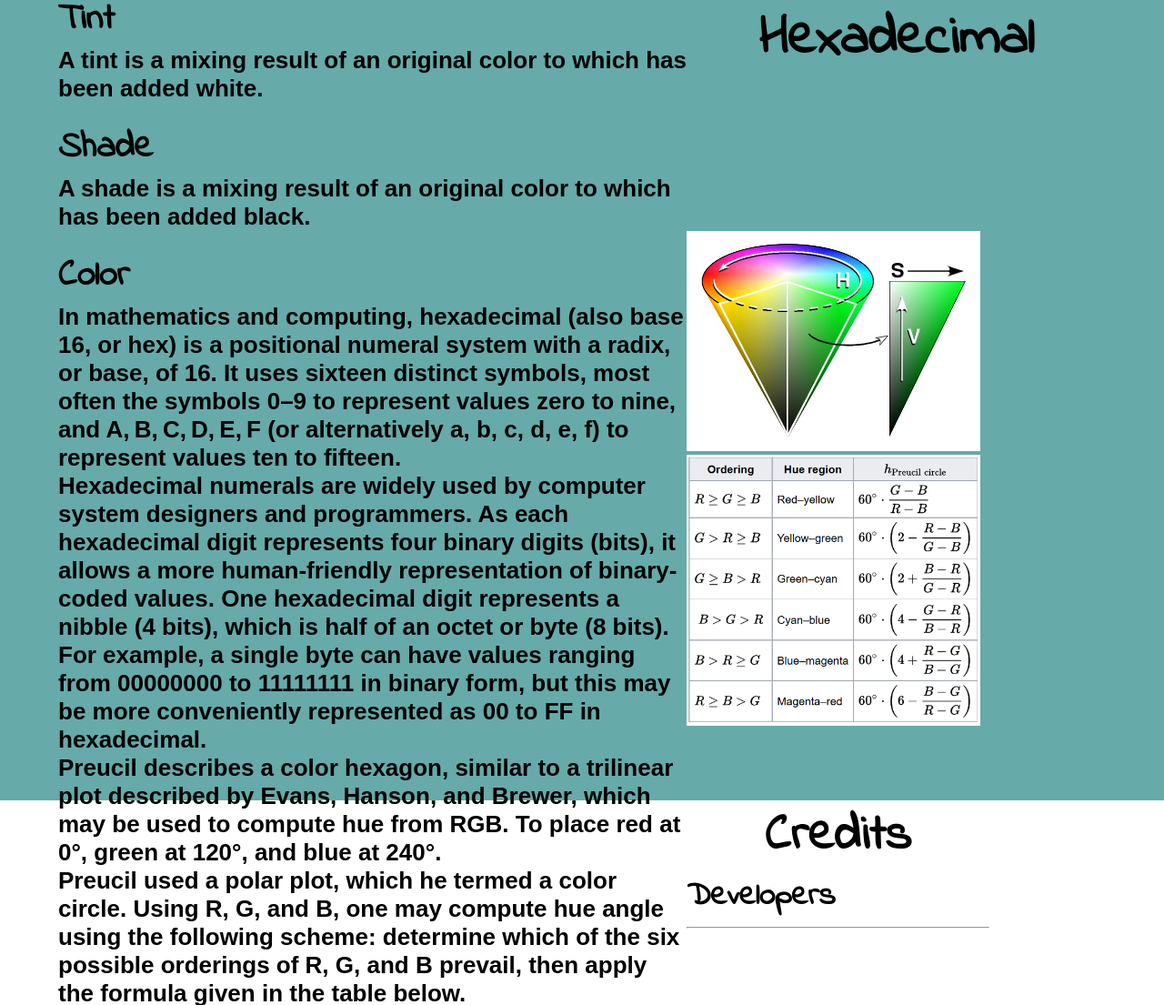
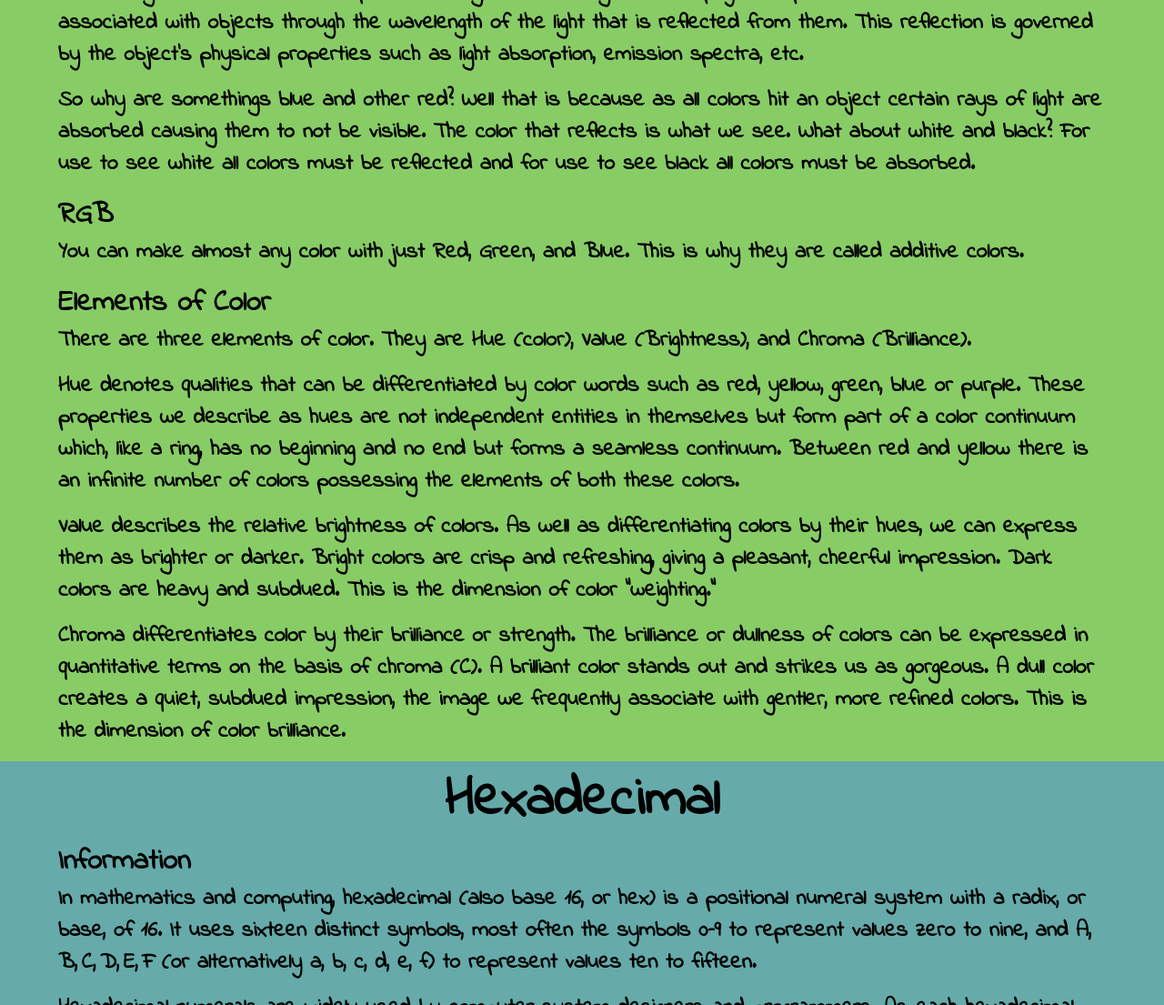
Before and after one commit to MasonPorter266/ColorHues, a plain HTML site: page index.html in a window 1280 px wide. Shown: the part 1600-2705 px from the top of the page at 91% size. Drawn offline with nearby package versions, Linux system fonts and the light colour scheme; a web font is replaced by a local one.

Commit message:
Update 1.2
Signifigant overhaul of text
Fixed page height issues
Minor adjustments to other elements

```diff
--- a/index.html
+++ b/index.html
@@ -29,52 +29,40 @@ $(window).load(function() {
         <div class="Huebody">
             <div class="Hue1body">
             <div class="Hue1">
-            <h1>Hues</h1>
-                <div class="Hue1Section1">
-                <h2>Color</h2>
-                <h3>Color is the characteristic of human visual perception described through color categories, with names such as red, yellow, purple, or blue. This perception of color derives from the stimulation of cone cells in the human eye by electromagnetic radiation in the spectrum of light. Color categories and physical specifications of color are associated with objects through the wavelength of the light that is reflected from them.</h3>
-                <h3> The RGB color space corresponds to human trichromacy and to the three cone cell types that respond to three bands of light: long wavelengths, peaking near 564–580 nm (red); medium-wavelength, peaking near 534–545 nm (green); and short-wavelength light, near 420–440 nm (blue).</h3>
-                <h2>Hue</h2>
-                <h3>Hue is one of the main properties of a color, and defined as the primary colors, secondary colors, and tertiary colors.</h3>
-                <h2>Tint</h2>
-                <h3>A tint is a mixing result of an original color to which has been added white.
-                </h3>
-                <h2>Shade</h2>
-                <h3>A shade is a mixing result of an original color to which has been added black.</h3>
-                </div>
-                <div class="Hue1Section2">
-                <img src="images/colorwheel640.png" width="90%" height="auto">
-                </div>
+            <h1>Color</h1>
+
+        <h2>Color Spectrum</h2>
+        <h3>The color spectrum is made up of all visible colors (Red, Orange, Yellow, Green, Blue, Indigo, Purple). On the electromagnetic spectrum visible light falls between 380nm to 750nm. The color spectrum is created from white light which is the a combination of all colors which is why when you break white light up you get ROYGBIV.</h3>
+        <img src="images/colorwheel640.png" width="400px" height="auto">
+        <h2>Color</h2>
+        <h3>Color is the characteristic of human visual perception described through color categories, with names such as red, yellow, purple, or blue. This perception of color derives from the stimulation of cone cells in the human eye by electromagnetic radiation in the spectrum of light. Color categories and physical specifications of color are associated with objects through the wavelength of the light that is reflected from them. This reflection is governed by the object's physical properties such as light absorption, emission spectra, etc. </h3>
+        <h3>So why are somethings blue and other red? Well that is because as all colors hit an object certain rays of light are absorbed causing them to not be visible. The color that reflects is what we see. What about white and black? For use to see white all colors must be reflected and for use to see black all colors must be absorbed.</h3>
+        <h2>RGB</h2>
+        <h3>You can make almost any color with just Red, Green, and Blue. This is why they are called additive colors.</h3>
+        <h2>Elements of Color</h2>
+        <h3>There are three elements of color. They are Hue (color), Value (Brightness), and Chroma (Brilliance).</h3>
+        <h3>Hue denotes qualities that can be differentiated by color words such as red, yellow, green, blue or purple. These properties we describe as hues are not independent entities in themselves but form part of a color continuum which, like a ring, has no beginning and no end but forms a seamless continuum. Between red and yellow there is an infinite number of colors possessing the elements of both these colors.</h3>
+        <h3>Value describes the relative brightness of colors. As well as differentiating colors by their hues, we can express them as brighter or darker. Bright colors are crisp and refreshing, giving a pleasant, cheerful impression. Dark colors are heavy and subdued. This is the dimension of color "weighting."</h3>
+        <h3>Chroma differentiates color by their brilliance or strength. The brilliance or dullness of colors can be expressed in quantitative terms on the basis of chroma (C). A brilliant color stands out and strikes us as gorgeous. A dull color creates a quiet, subdued impression, the image we frequently associate with gentler, more refined colors. This is the dimension of color brilliance.</h3>
 
             </div>
             </div>
             <div class="Hue2body">
             <div class="Hue2">
             <h1>Hexadecimal</h1>
-                <div class="Hue1Section1">
-                <h2>Color</h2>
-                <h3>In mathematics and computing, hexadecimal (also base 16, or hex) is a positional numeral system with a radix, or base, of 16. It uses sixteen distinct symbols, most often the symbols 0–9 to represent values zero to nine, and A, B, C, D, E, F (or alternatively a, b, c, d, e, f) to represent values ten to fifteen.
-                </h3>
-                <h3>
-                Hexadecimal numerals are widely used by computer system designers and programmers. As each hexadecimal digit represents four binary digits (bits), it allows a more human-friendly representation of binary-coded values. One hexadecimal digit represents a nibble (4 bits), which is half of an octet or byte (8 bits). For example, a single byte can have values ranging from 00000000 to 11111111 in binary form, but this may be more conveniently represented as 00 to FF in hexadecimal.
-                </h3>
-                <h3>Preucil describes a color hexagon, similar to a trilinear plot described by Evans, Hanson, and Brewer, which may be used to compute hue from RGB. To place red at 0°, green at 120°, and blue at 240°.</h3>
-                <h3>Preucil used a polar plot, which he termed a color circle. Using R, G, and B, one may compute hue angle using the following scheme: determine which of the six possible orderings of R, G, and B prevail, then apply the formula given in the table below.</h3>
-                </div>
-                <div class="Hue1Section2">
-                <img src="images/HSV_cone.jpg" width="70%" height="auto">
-                <img src="images/Formulas.PNG" width="70%" height="auto">
-                </div>
+            <h2>Information</h2>
+            <h3>In mathematics and computing, hexadecimal (also base 16, or hex) is a positional numeral system with a radix, or base, of 16. It uses sixteen distinct symbols, most often the symbols 0–9 to represent values zero to nine, and A, B, C, D, E, F (or alternatively a, b, c, d, e, f) to represent values ten to fifteen.</h3>
+            <h3>Hexadecimal numerals are widely used by computer system designers and programmers. As each hexadecimal digit represents four binary digits (bits), it allows a more human-friendly representation of binary-coded values. One hexadecimal digit represents a nibble (4 bits), which is half of an octet or byte (8 bits). For example, a single byte can have values ranging from 00000000 to 11111111 in binary form, but this may be more conveniently represented as 00 to FF in hexadecimal.</h3>
             </div>
             </div>
             <div class="Hue3">
             <h1>Credits</h1>
             <h2>Developers</h2>
             <hr>
-             <table style="width:auto">
+<table style="width:auto">
   <tr>
-    <th><img src="images/JMCLogo.png" width="200px" height="auto"></th>
-    <th><img src="images/JaedenLogo.png" width="200px" height="auto"></th>
+    <th><img src="images/JMCLogo.png" width="180px" height="auto"></th>
+    <th><img src="images/JaedenLogo.png" width="180px" height="auto"></th>
   </tr>
   <tr>
     <td><h3>Mason Porter</h3></td>
--- a/styles.css
+++ b/styles.css
@@ -64,7 +64,7 @@ body, ul, li, h1, h2, h3, h4, h5, h6{
 }
 
 .Hue1 {
-    height: 100vh;
+    height: auto;
     background-color: #88cc66;
     margin-left: 5%;
     margin-right: 5%;
@@ -76,22 +76,15 @@ body, ul, li, h1, h2, h3, h4, h5, h6{
     font-family: 'Indie Flower', cursive;
 }
 
-.Hue1Section1 {
-    width: 60%;
-    float: left
-}
-
-.Hue1Section1 h2{
-    padding-top: 20px;
-    text-align: left;
-    font-size: 40px;
+.Hue1 h2{
+    font-size: 32px;
     font-family: 'Indie Flower', cursive;
 }
 
-.Hue1Section1 h3{
-    text-align: left;
-    font-size: 26px;
-    font-family: 'Muli', sans-serif;
+.Hue1 h3{
+    font-size: 24px;
+    font-family: 'Indie Flower', cursive;
+    padding-bottom: 15px;
 }
 
 .Hue1Section2 {
@@ -114,6 +107,17 @@ body, ul, li, h1, h2, h3, h4, h5, h6{
     text-align: center;
     font-size: 60px;
     font-family: 'Indie Flower', cursive;
+}
+
+.Hue2 h2{
+    font-size: 32px;
+    font-family: 'Indie Flower', cursive;
+}
+
+.Hue2 h3{
+    font-size: 24px;
+    font-family: 'Indie Flower', cursive;
+    padding-bottom: 15px;
 }
 
 
```
Also changed, not shown: images/16millioncolors.png (added), 6 other files.
